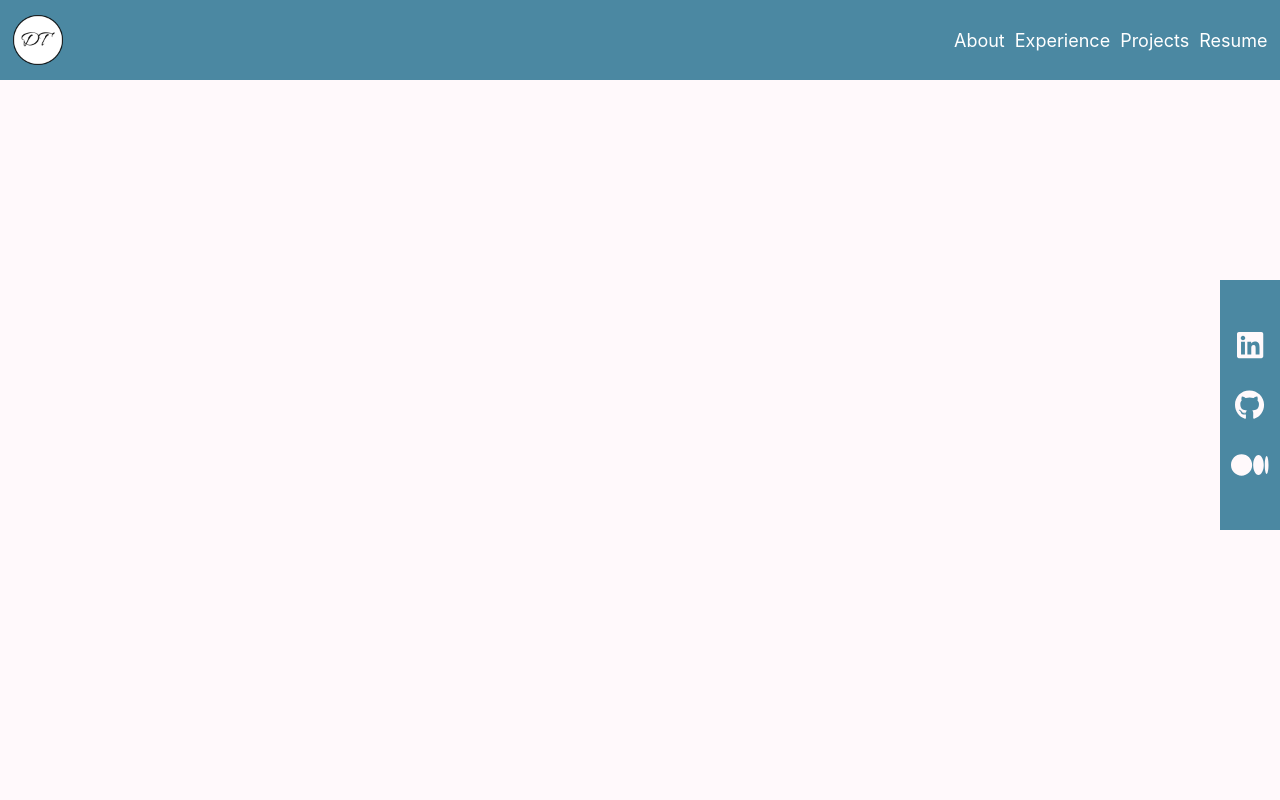
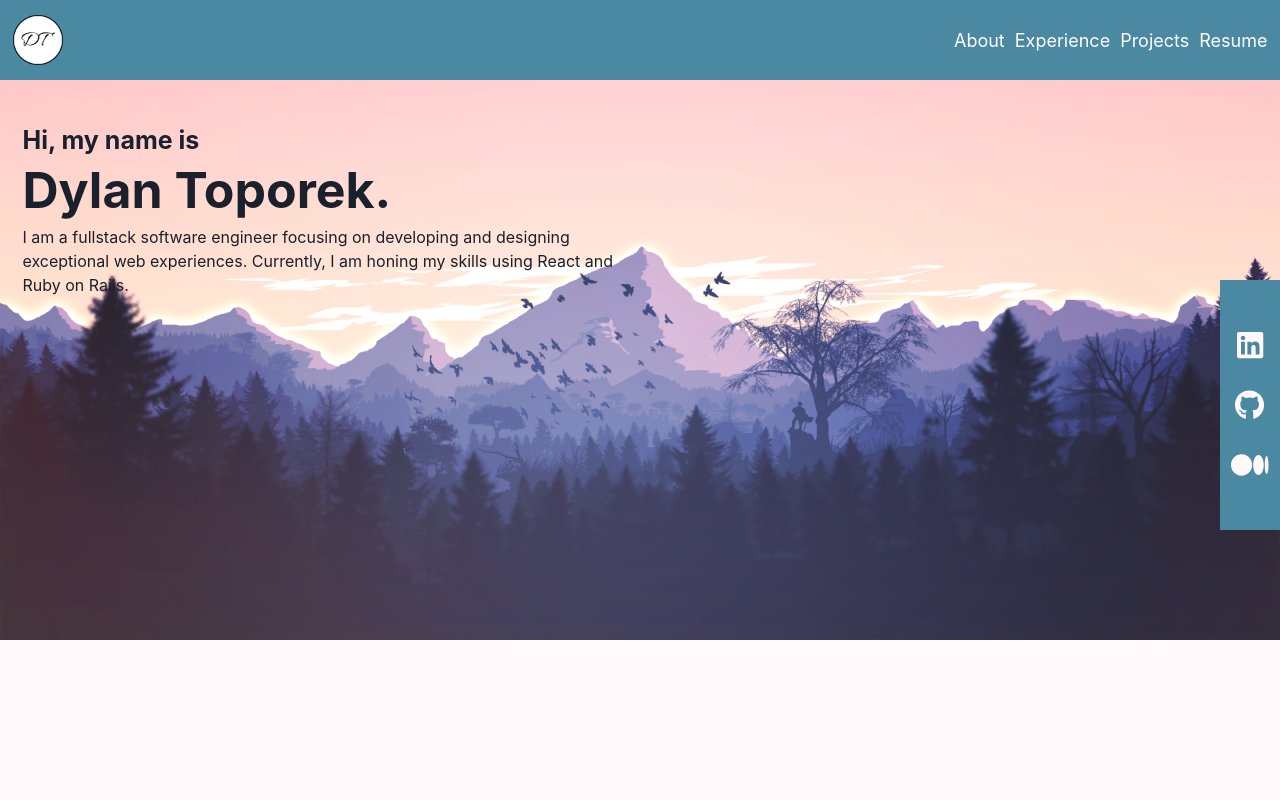
Before and after one commit to dylantoporek/portfolio-project, a React (Create React App) app: page / in a window 1280 px wide. Shown: the top 800 px of the page. Built offline with nearby package versions, Linux system fonts and the light colour scheme.

Commit message:
landing page fully reconfigured

```diff
--- a/src/components/Landing/Landing.js
+++ b/src/components/Landing/Landing.js
@@ -1,6 +1,6 @@
 import React from "react";
 import mountains from '../../images/mountains1.png'
-import { Flex, Stack, Heading, Text } from "@chakra-ui/react";
+import { Flex, Stack, Heading, Text, Image } from "@chakra-ui/react";
 
 function Landing({}){
     let screenWidth = window.innerWidth
@@ -37,14 +37,20 @@ function Landing({}){
     //     }
     // }
     return (
-        <Stack id='landing-container' flexDir={'column'}>
-            <Flex id='intro-text' flexDir={'column'}>
-                <Heading>Hi, my name is</Heading>
-                <Heading>Dylan Toporek</Heading>
-                <Text>
+        <Stack
+         id='landing-container'
+         flexDir={'column'}
+         position={'absolute'}
+         w={'100%'}
+         top={'0%'}>
+            <Flex id='intro-text' flexDir={'column'} zIndex={1} position={'relative'} p={5} top={100} ml={4} mt={5}>
+                <Heading mb={2} fontSize={25}>Hi, my name is</Heading>
+                <Heading mb={2} fontSize={50}>Dylan Toporek.</Heading>
+                <Text fontSize={16} w={'50%'}>
                     I am a fullstack software engineer focusing on developing and designing exceptional web experiences. Currently, I am honing my skills using React and Ruby on Rails.
                 </Text>
             </Flex>
+            <Image w={'100%'} position={'absolute'} src={mountains}/>
         </Stack>
     )
 }
```
